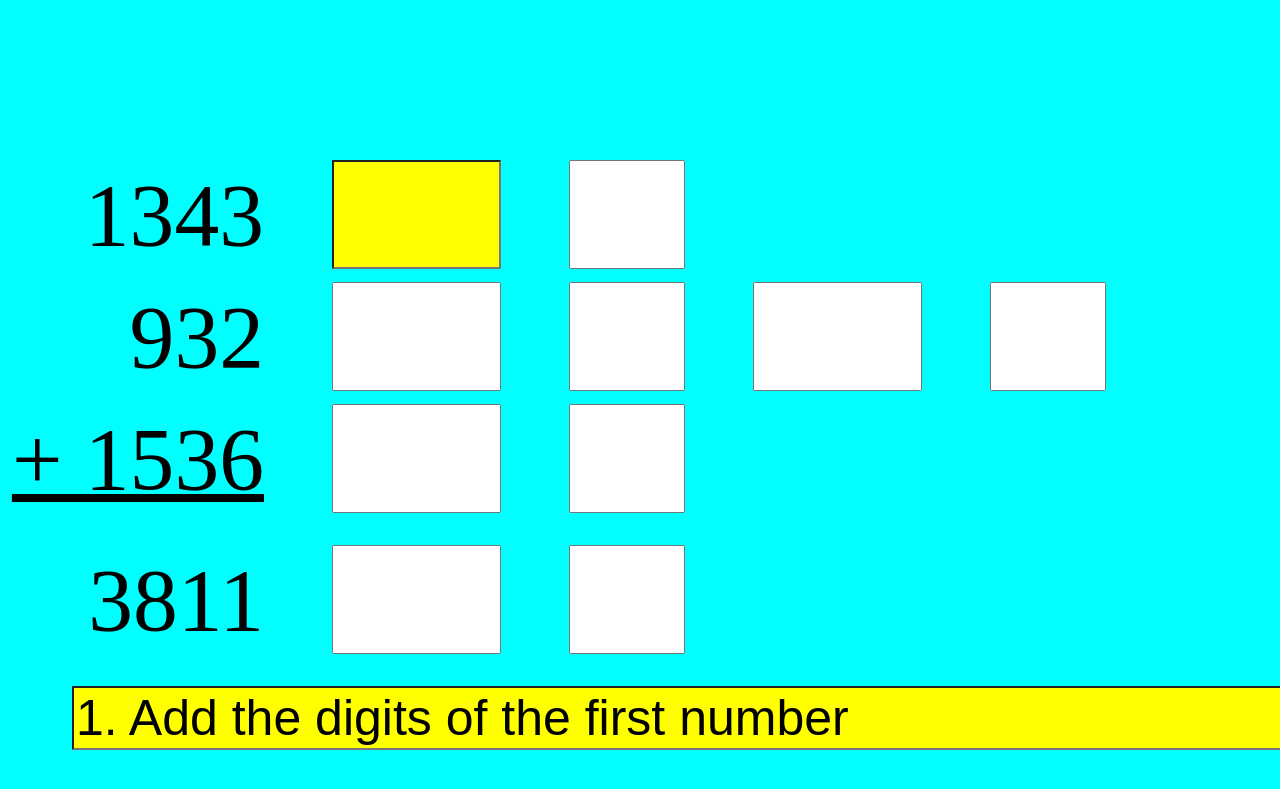
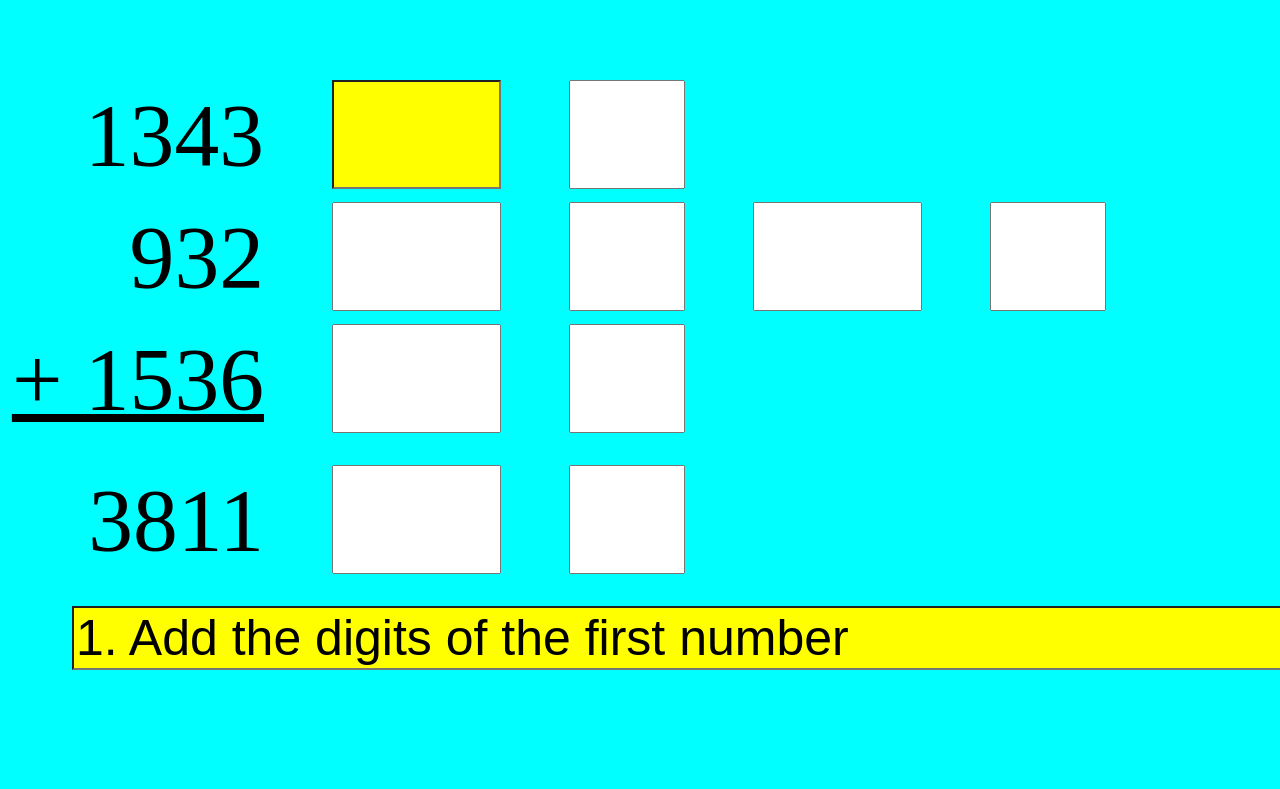
Before and after one commit to mebartsch/mebartsch.github.io, a Jekyll site: the page projects/CastingNines/TryIt/index.html, which Jekyll copies as it is, in a window 1280 px wide. Shown: the top 789 px of the page. Built offline with Jekyll 4.4.1, drawn with Linux system fonts in a browser that asks for light colours.

Commit message:
Update index.html

```diff
--- a/projects/CastingNines/TryIt/index.html
+++ b/projects/CastingNines/TryIt/index.html
@@ -137,7 +137,7 @@ label {
 
   <div>
 
-   <div style="margin-top:10em">                     <!-- line 1 -->
+   <div style="margin-top:5em">                     <!-- line 1 -->
     <label for="id1">1343</label>
     <input style="width:1.8em;background:yellow" type="text" id="id1-1" onkeyup="function1()"/>
     <input style="width:1.2em" type="text" id="id1-2" onkeyup="function2()"/>
```
